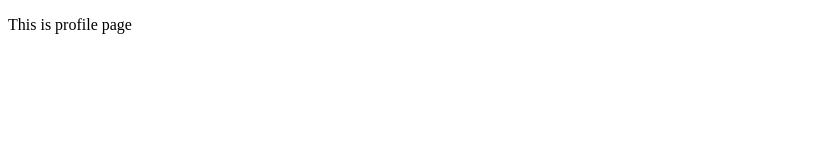
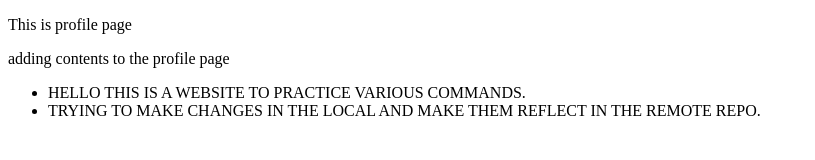
Before and after one commit to NishkaAgarwal2005/website, a plain HTML site: page Desktop/1295/28-12-24/profile.html in a window 1280 px wide. Shown: the whole page, without its empty margins (0-815 px from the left). Drawn offline with Linux system fonts and the light colour scheme.

Commit message:
second version

```diff
--- a/Desktop/1295/28-12-24/profile.html
+++ b/Desktop/1295/28-12-24/profile.html
@@ -7,5 +7,10 @@
 </head>
 <body>
     <p> This is profile page</p>
+    <p> adding contents to the profile page </p>
+    <ul>
+        <li>HELLO THIS IS A WEBSITE TO PRACTICE VARIOUS COMMANDS.</li>
+        <li>TRYING TO MAKE CHANGES IN THE LOCAL AND MAKE THEM REFLECT IN THE REMOTE REPO.</li>
+    </ul>
 </body>
 </html>
```
